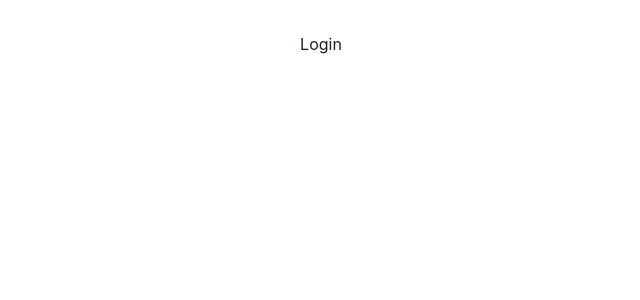
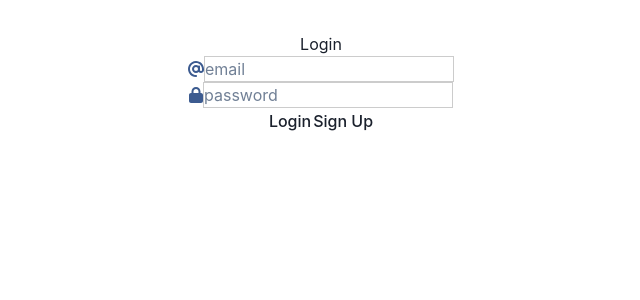
Before and after one commit to yolovi/tripulaciones-front, a React (Vite) app: page /login in a window 1280 px wide. Shown: the top 300 px of the page, without its empty margins (319-959 px from the left). Built offline with nearby package versions, Linux system fonts and the light colour scheme.

Commit message:
basic login working

```diff
--- a/src/components/User/Login/Login.jsx
+++ b/src/components/User/Login/Login.jsx
@@ -1,9 +1,164 @@
-import React from 'react'
+import React, { useEffect, useState } from "react";
+import { useDispatch, useSelector } from "react-redux";
+import { login, reset } from "../../../features/auth/authSlice";
+import { useNavigate } from "react-router-dom";
+// import {
+//   Alert,
+//   AlertIcon,
+//   AlertTitle,
+//   AlertDescription,
+// } from "@chakra-ui/react";
+import "./Login.scss";
+// import petsSperience from "../../assets/images/Petspierince1.png";
+import { FontAwesomeIcon } from "@fortawesome/react-fontawesome";
+import {
+  faAt,
+  faCamera,
+  faFaceSmile,
+  faLock,
+  faMobile,
+} from "@fortawesome/free-solid-svg-icons";
 
 const Login = () => {
+  const [formData, setFormData] = useState({
+    email: "",
+    password: "",
+  });
+
+  const { email, password } = formData;
+ // const { isSuccess, isError, message } = useSelector((state) => state.auth);
+
+  const navigate = useNavigate();
+  const dispatch = useDispatch();
+
+  // useEffect(() => {
+  //   // Renderizar el Alert
+
+  //   if (isSuccess) {
+  //     setTimeout(() => {
+  //       navigate("/profile");
+  //     }, 1500);
+  //   }
+
+  //   if (isError) {
+  //     setTimeout(() => {
+  //       dispatch(reset());
+  //     }, 3000);
+  //   }
+  // }, [isSuccess, isError, message, navigate, dispatch]);
+
+  const onChange = (e) =>
+    setFormData((prevState) => ({
+      ...prevState,
+      [e.target.name]: e.target.value,
+    }));
+
+  const onSubmit = (e) => {
+    e.preventDefault();
+    dispatch(login(formData));
+  };
+
   return (
-    <div>Login</div>
-  )
-}
+    <>
+      {/* <div className="alert-container">
+        {isError && (
+          <Alert status="error">
+            <AlertIcon />
+            <AlertTitle>Error login user</AlertTitle>
+            <AlertDescription>{message}</AlertDescription>
+          </Alert>
+        )}
 
-export default Login
+        {isSuccess && (
+          <Alert status="success">
+            <AlertIcon />
+            <AlertTitle>User logged successfully</AlertTitle>
+            <AlertDescription>{message}</AlertDescription>
+          </Alert>
+        )}
+      </div> */}
+
+      <div className="container-login">
+        <div className="card-login">
+          {/* <div className="container-icons-left">
+            <section className="container-logo">
+              <img src={petsSperience} alt="Logo Petsperience" />
+            </section>
+            <section className="container-index">
+              <div>
+                <FontAwesomeIcon
+                  className="icon"
+                  icon={faCamera}
+                  style={{ color: "#ef6262" }}
+                />
+                <p>Take photos</p>
+              </div>
+              <div>
+                <FontAwesomeIcon
+                  className="icon"
+                  icon={faMobile}
+                  style={{ color: "#ef6262" }}
+                />
+                <p>Share moments</p>
+              </div>
+              <div>
+                <FontAwesomeIcon
+                  className="icon"
+                  icon={faFaceSmile}
+                  style={{ color: "#ef6262" }}
+                />
+                <p>Meet friends</p>
+              </div>
+            </section>
+          </div> */}
+          <div className="form-data">
+            <form className="form" onSubmit={onSubmit}>
+              <p id="heading">Login</p>
+              <div className="field">
+                <FontAwesomeIcon icon={faAt} style={{ color: "#3c5b90" }} />
+                <input
+                  className="input-field"
+                  type="email"
+                  name="email"
+                  value={email}
+                  placeholder="email"
+                  onChange={onChange}
+                  required
+                />
+              </div>
+              <div className="field">
+                <FontAwesomeIcon icon={faLock} style={{ color: "#3c5b90" }} />
+                <input
+                  className="input-field"
+                  type="password"
+                  name="password"
+                  value={password}
+                  placeholder="password"
+                  onChange={onChange}
+                  required
+                />
+              </div>
+              <div className="container-btn">
+                <button className="button1" type="submit">
+                  Login
+                </button>
+                <button
+                  className="button2"
+                  onClick={() => {
+                    setTimeout(() => {
+                      navigate("/register");
+                    }, 200);
+                  }}
+                >
+                  Sign Up
+                </button>
+              </div>
+            </form>
+          </div>
+        </div>
+      </div>
+    </>
+  );
+};
+
+export default Login;
--- /dev/null
+++ b/src/components/User/Login/Login.scss
@@ -0,0 +1,12 @@
+@import "../../../index.scss";
+
+input {
+    border: 1px solid #ccc;
+}
+
+.form-register {
+    display: flex;
+    flex-direction: column;
+    gap: 20px;
+    margin: 20px;
+}
--- a/src/features/auth/authService.js
+++ b/src/features/auth/authService.js
@@ -7,15 +7,16 @@ const register = async (userData) => {
   return res.data;
 };
 
-// const login = async (userData) => {
-//   const res = await axios.post(API_URL + "/users/login", userData);
-//   if (res.data) {
-//     localStorage.setItem("user", JSON.stringify(res.data.user));
-//     localStorage.setItem("token", JSON.stringify(res.data.token));
-//     localStorage.setItem("userConnected", JSON.stringify(res.data.userObject));
-//   }
-//   return res.data;
-// };
+const login = async (userData) => {
+  const res = await axios.post(API_URL + "/users/loginUser", userData);
+  console.log(res.data)
+  if (res.data) {
+    // localStorage.setItem("user", JSON.stringify(res.data.user));
+    localStorage.setItem("token", JSON.stringify(res.data.token));
+    localStorage.setItem("userConnected", JSON.stringify(res.data.user));
+  }
+  return res.data;
+};
 
 // const logout = async () => {
 //   const token = JSON.parse(localStorage.getItem("token"));
@@ -69,7 +70,7 @@ const register = async (userData) => {
 
 const authService = {
   register,
-  //   login,
+    login,
   //   logout,
   //   getUserConnected,
   //   getUserById,
--- a/src/features/auth/authSlice.js
+++ b/src/features/auth/authSlice.js
@@ -34,15 +34,15 @@ export const authSlice = createSlice({
         state.isError = true;
         // state.message = action.payload;
       })
-      // .addCase(login.fulfilled, (state, action) => {
-      //   state.isSuccess = true;
-      //   state.token = action.payload.token;
-      //   state.userConnected = action.payload;
-      // })
-      // .addCase(login.rejected, (state, action) => {
-      //   state.isError = true;
-      //   state.message = action.payload;
-      // })
+      .addCase(login.fulfilled, (state, action) => {
+        state.isSuccess = true;
+        state.token = action.payload.token;
+        state.userConnected = action.payload;
+      })
+      .addCase(login.rejected, (state, action) => {
+        state.isError = true;
+        state.message = action.payload;
+      })
       // .addCase(logout.fulfilled, (state) => {
       //   state.token = null;
       //   state.userConnected = null;
@@ -83,15 +83,15 @@ export const register = createAsyncThunk(
   }
 );
 
-// export const login = createAsyncThunk("auth/login", async (user, thunkAPI) => {
-//   try {
-//     return await authService.login(user);
-//   } catch (error) {
-//     console.error("login slice error", error.response.data.message);
-//     const message = error.response.data.message;
-//     return thunkAPI.rejectWithValue(message);
-//   }
-// });
+export const login = createAsyncThunk("auth/login", async (user, thunkAPI) => {
+  try {
+    return await authService.login(user);
+  } catch (error) {
+    console.error("login slice error", error.response.data.message);
+    const message = error.response.data.message;
+    return thunkAPI.rejectWithValue(message);
+  }
+});
 
 // export const logout = createAsyncThunk("auth/logout", async () => {
 //   try {
```
